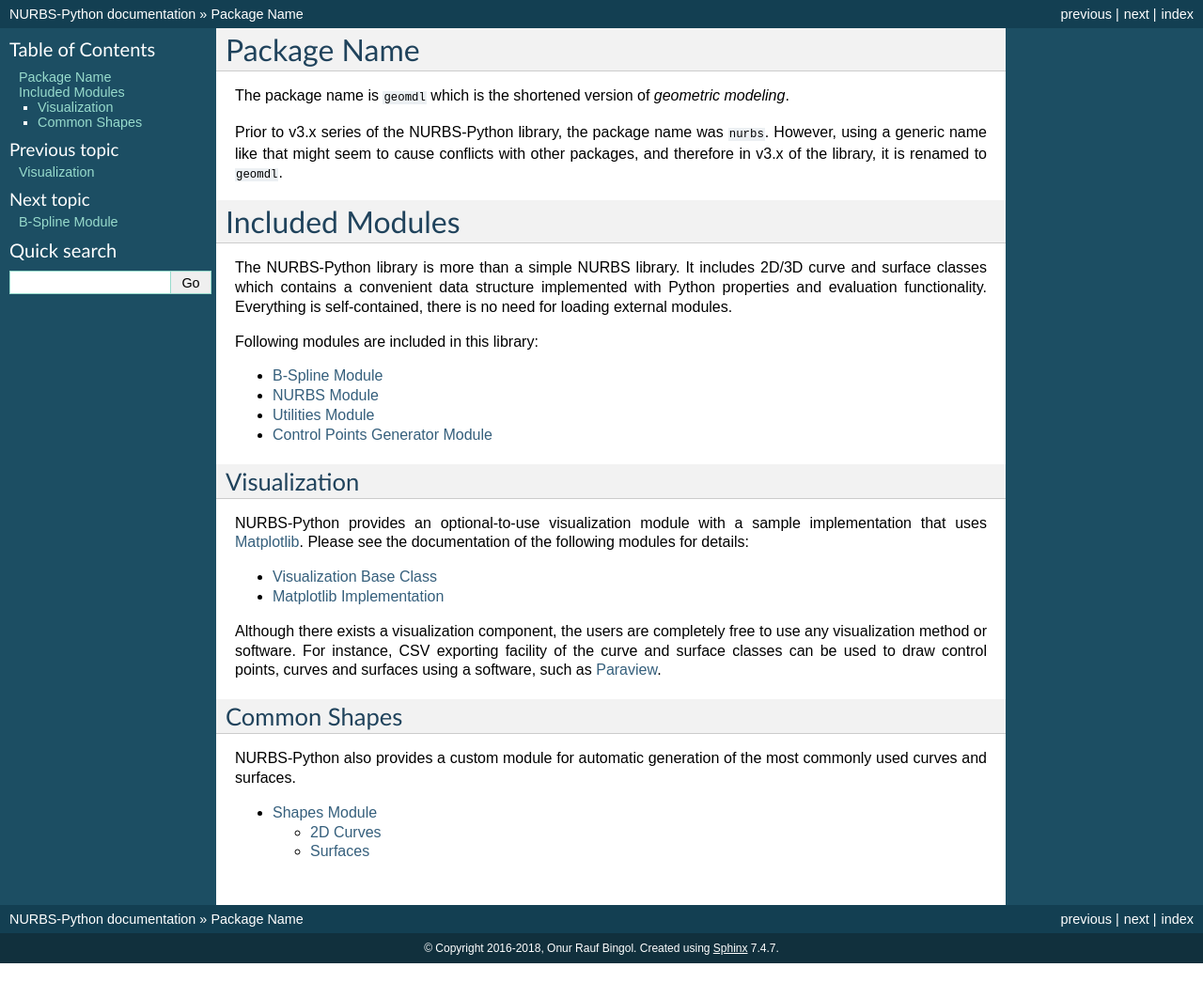
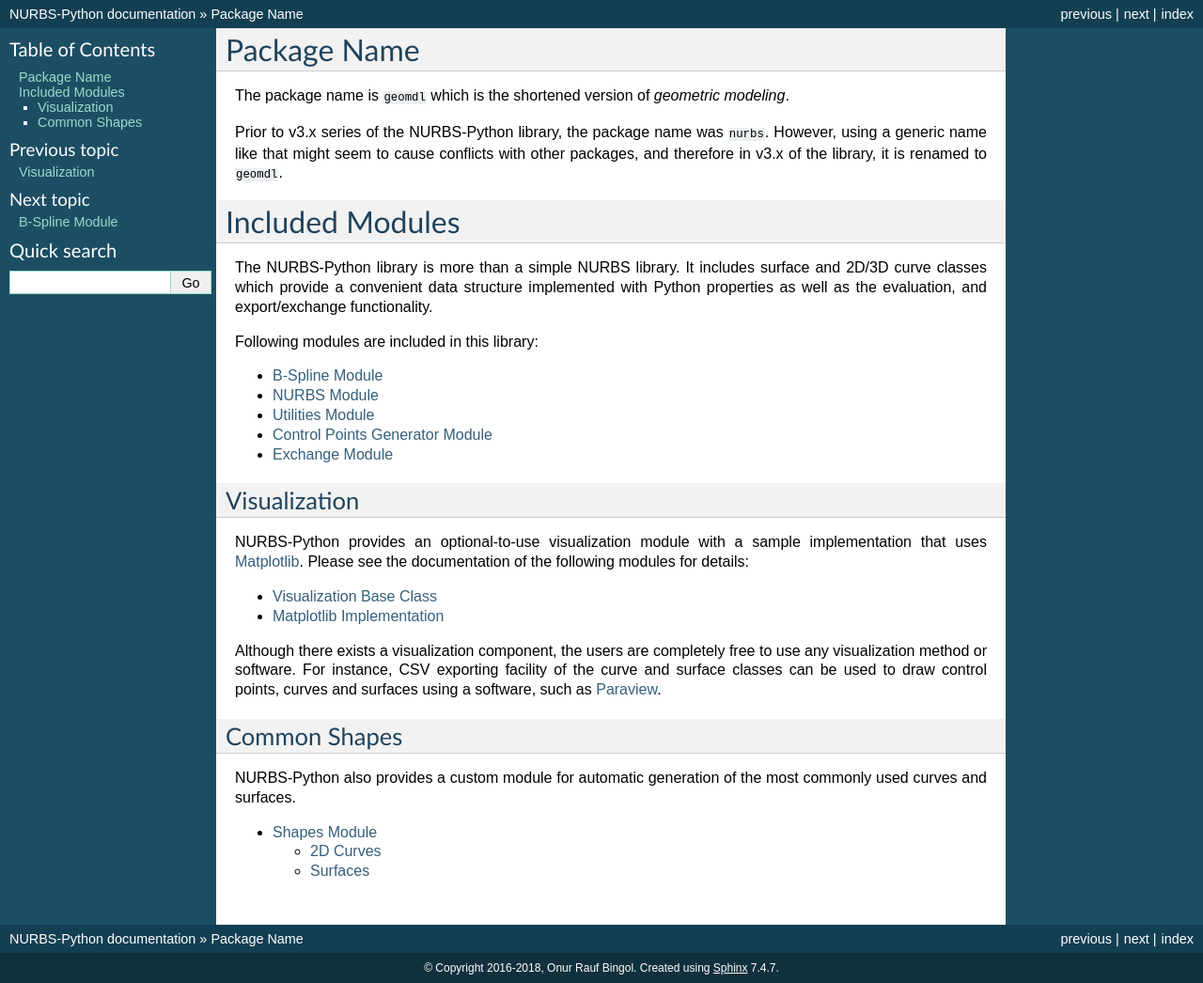
Before and after one commit to orbingol/NURBS-Python, a Sphinx documentation site: the page built from docs/modules.rst, in a window 1280 px wide. Shown: the whole page at 94% size. Built offline with Sphinx 7.4.7, drawn with Linux system fonts in a browser that asks for light colours; formulas are drawn with MathJax 3; before the commit the page ends 1025 px from its top, so only the background shows below that.

Commit message:
Add exchange module to documentation

```diff
--- a/docs/modules.rst
+++ b/docs/modules.rst
@@ -11,9 +11,9 @@
 Included Modules
 ^^^^^^^^^^^^^^^^
 
-The NURBS-Python library is more than a simple NURBS library. It includes 2D/3D curve and surface classes which contains
-a convenient data structure implemented with Python properties and evaluation functionality. Everything is self-contained,
-there is no need for loading external modules.
+The NURBS-Python library is more than a simple NURBS library. It includes surface and 2D/3D curve classes which
+provide a convenient data structure implemented with Python properties as well as the evaluation, and export/exchange
+functionality.
 
 Following modules are included in this library:
 
@@ -24,7 +24,7 @@
     module_nurbs
     module_utilities
     module_cpgen
-
+    module_exchange
 
 Visualization
 =============
@@ -52,4 +52,5 @@
 
     module_shapes
 
+
 .. _Paraview: https://www.paraview.org/
```
Also changed, not shown: docs/module_exchange.rst (added, +8 -0 lines).
